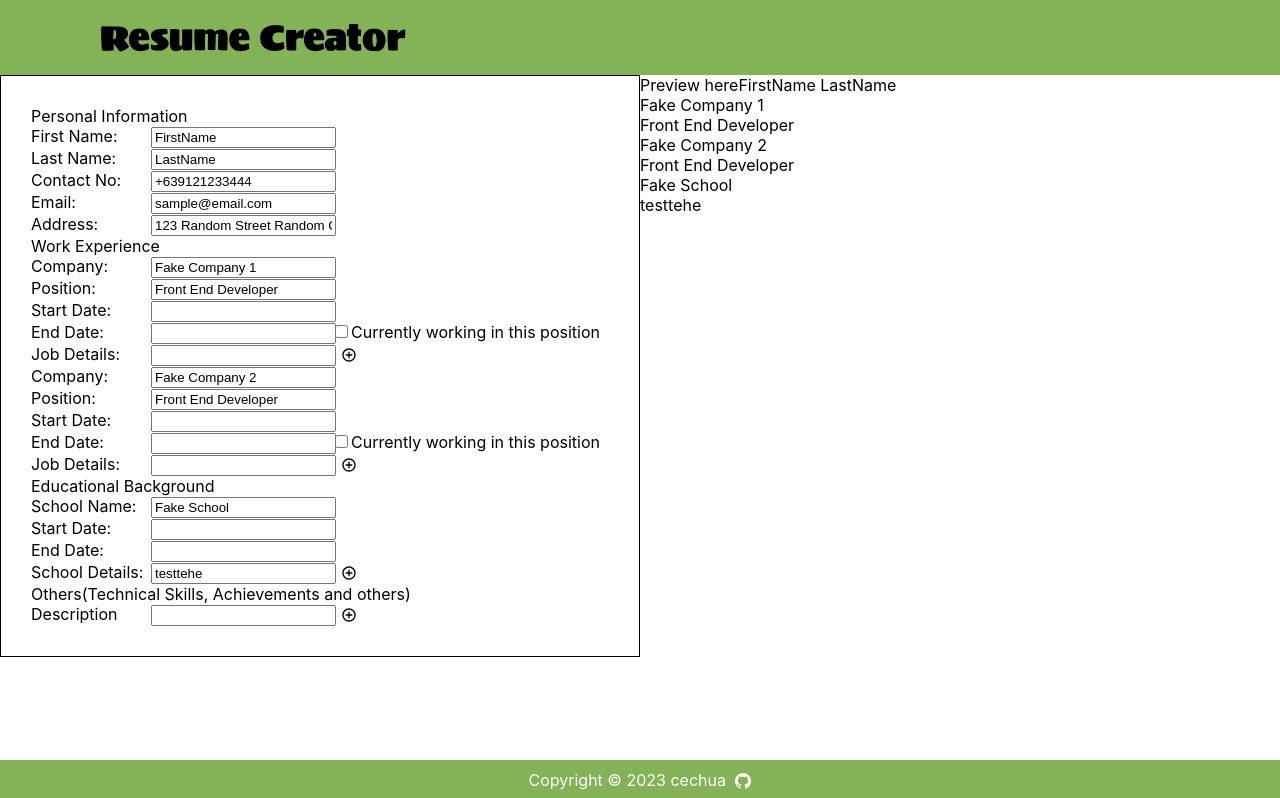
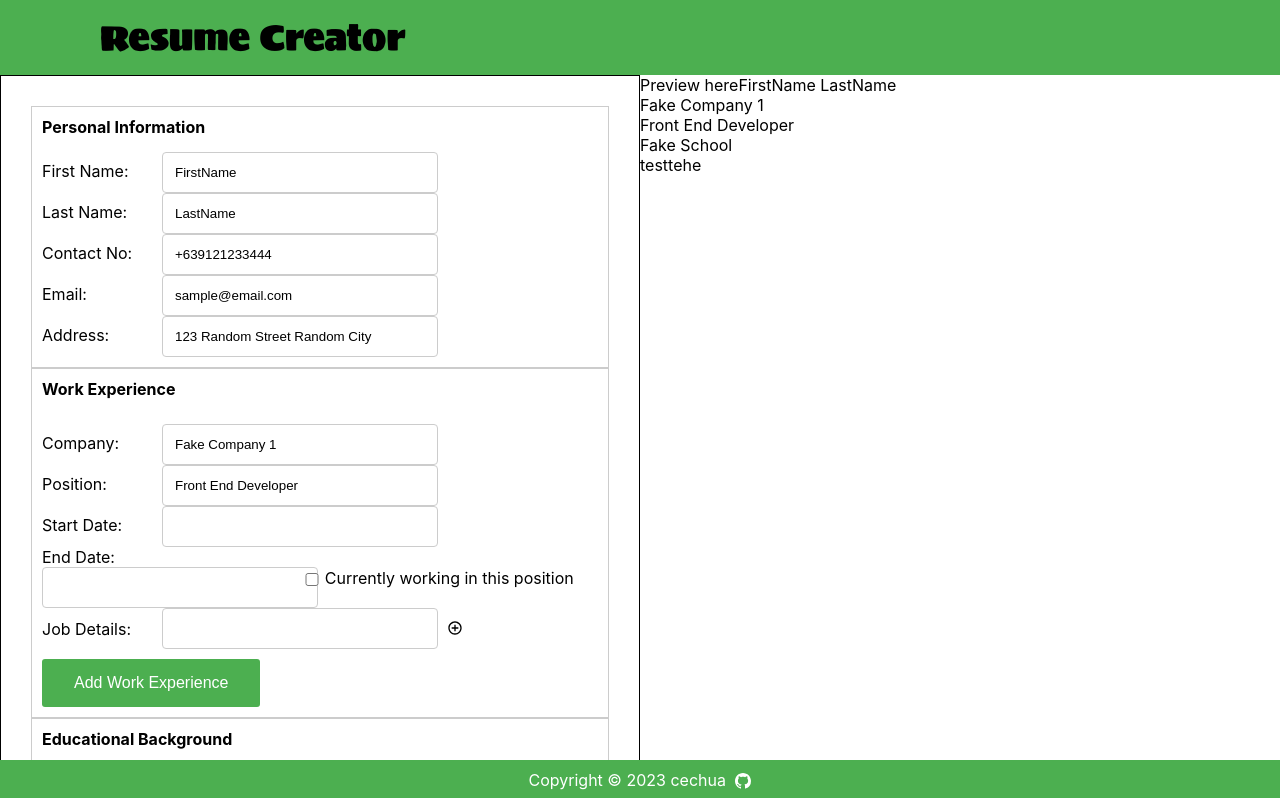
Before and after one commit to cechua/react-cv-application, a React (Create React App) app in the folder cv-project/: page / in a window 1280 px wide. Shown: the top 798 px of the page. Built offline with nearby package versions, Linux system fonts and the light colour scheme.

Commit message:
Completed Input fields with some basic stylings

```diff
--- a/cv-project/src/App.css
+++ b/cv-project/src/App.css
@@ -34,7 +34,7 @@
 }
 
 .header {
-  background-color: rgb(131, 179, 86);
+  background-color: #4caf50;
   height: 75px;
   display: flex;
   align-items: center;
@@ -50,7 +50,7 @@
   bottom: 0;
   width: 100%;
   height: 40px;
-  background-color: rgb(131, 179, 86);
+  background-color: #4caf50;
   color: white;
   display: flex;
   align-items: center;
@@ -75,6 +75,7 @@
   display: flex;
   flex-direction: column;
   padding: 30px;
+  margin-bottom: 40px;
 }
 
 .label {
@@ -85,6 +86,7 @@
 .job-details-container {
   display: flex;
   flex-direction: row;
+  align-items: center;
 }
 
 .job-details-input-container {
@@ -94,7 +96,7 @@
 .add-details-icon {
   position: relative;
   top: 3px;
-  left: 5px;
+  left: 9px;
 }
 
 .datePicker {
@@ -104,6 +106,7 @@
 .school-details-container {
   display: flex;
   flex-direction: row;
+  align-items: center;
 }
 
 .school-details-input-container {
@@ -114,9 +117,63 @@
 .other-details-container {
   display: flex;
   flex-direction: row;
+  align-items: center;
 }
 
 .other-details-input-container {
   display: flex;
   flex-direction: column;
 }
+
+input {
+  width: 250px;
+  padding: 12px;
+  border: 1px solid #ccc;
+  border-radius: 4px;
+}
+
+.category-label {
+  font-weight: 700;
+}
+.category-label-box {
+  margin-bottom: 15px;
+}
+.category-container {
+  border: 1px solid #ccc;
+  padding: 10px;
+}
+
+.end-date-checkbox {
+  width: 20px;
+  position: relative;
+  top: 2px;
+}
+
+.checkbox-container {
+  display: flex;
+  align-items: center;
+}
+
+.end-date-container {
+  display: grid;
+  grid-template-columns: 46% 64%;
+}
+.details-container {
+  padding: 10px 0px;
+}
+.details-container:not(:nth-child(2)) {
+  border-top: 1px solid #ccc;
+}
+
+.button-add {
+  background-color: #4caf50; /* Green */
+  border: none;
+  color: white;
+  padding: 15px 32px;
+  text-align: center;
+  text-decoration: none;
+  display: inline-block;
+  font-size: 16px;
+  border-radius: 3px;
+  cursor: pointer;
+}
--- a/cv-project/src/App.js
+++ b/cv-project/src/App.js
@@ -15,13 +15,6 @@ function App() {
     experience: [
       {
         company: "Fake Company 1",
-        position: "Front End Developer",
-        startDate: "",
-        endDate: "",
-        jobDetails: [""],
-      },
-      {
-        company: "Fake Company 2",
         position: "Front End Developer",
         startDate: "",
         endDate: "",
--- a/cv-project/src/components/inputComponent/InputContainer.js
+++ b/cv-project/src/components/inputComponent/InputContainer.js
@@ -13,7 +13,7 @@ const InputContainer = ({ previewValues, setPreviewValues }) => {
     educationBackground,
     others,
   } = previewValues;
-  //console.log(previewValues);
+
   const handleExperienceChanges = (field, index, value) => {
     let workExp = previewValues.experience;
     switch (field) {
@@ -56,6 +56,32 @@ const InputContainer = ({ previewValues, setPreviewValues }) => {
       default:
         break;
     }
+  };
+
+  const handleAddWorkExperience = () => {
+    let currentExperience = previewValues.experience;
+    currentExperience.push({
+      company: "",
+      position: "",
+      startDate: "",
+      endDate: "",
+      jobDetails: [""],
+    });
+    setPreviewValues({ ...previewValues, experience: currentExperience });
+  };
+
+  const handleAddEducation = () => {
+    let currentEducation = previewValues.educationBackground;
+    currentEducation.push({
+      school: "",
+      startYear: "",
+      endYear: "",
+      schoolDetails: [""],
+    });
+    setPreviewValues({
+      ...previewValues,
+      educationBackground: currentEducation,
+    });
   };
 
   const handleJobDetailChanges = (
@@ -110,7 +136,10 @@ const InputContainer = ({ previewValues, setPreviewValues }) => {
 
   return (
     <div className="input-container">
+      <div className="category-container personal-information-container">
+        <div className="category-label-box">
           <label className="category-label">Personal Information</label>
+        </div>
         <div>
           <label className="label">First Name: </label>
           <input
@@ -156,11 +185,13 @@ const InputContainer = ({ previewValues, setPreviewValues }) => {
             }
           />
         </div>
-      <div>
+      </div>
+      <div className="category-container">
+        <div className="category-label-box">
           <label className="category-label">Work Experience</label>
         </div>
         {experience?.map((exp, expIndex) => (
-        <div className="experience-container" key={expIndex}>
+          <div className="details-container" key={expIndex}>
             <div>
               <label className="label">Company: </label>
               <input
@@ -180,7 +211,6 @@ const InputContainer = ({ previewValues, setPreviewValues }) => {
               />
             </div>
             <div>
-            <div>
               <label className="label">Start Date: </label>
               <DatePicker
                 selected={exp.startDate}
@@ -191,6 +221,7 @@ const InputContainer = ({ previewValues, setPreviewValues }) => {
                 wrapperClassName="datePicker"
               />
             </div>
+            <div className="end-date-container">
               <div>
                 <label className="label">End Date: </label>
                 <DatePicker
@@ -202,6 +233,8 @@ const InputContainer = ({ previewValues, setPreviewValues }) => {
                   disabled={exp.endDate === "Present"}
                   wrapperClassName="datePicker"
                 />
+              </div>
+              <div className="checkbox-container">
                 <input
                   type="checkbox"
                   className="end-date-checkbox"
@@ -249,17 +282,29 @@ const InputContainer = ({ previewValues, setPreviewValues }) => {
             </div>
           </div>
         ))}
-      <div>
+        <button
+          className="button-add"
+          onClick={() => handleAddWorkExperience()}
+        >
+          Add Work Experience
+        </button>
+      </div>
+      <div className="category-container">
+        <div className="category-label-box">
           <label className="category-label">Educational Background</label>
         </div>
         {educationBackground?.map((education, educationIndex) => (
-        <div key={educationIndex}>
+          <div key={educationIndex} className="details-container">
             <div>
               <label className="label">School Name: </label>
               <input
                 value={education.school || ""}
                 onChange={(e) =>
-                handleEducationChanges("school", educationIndex, e.target.value)
+                  handleEducationChanges(
+                    "school",
+                    educationIndex,
+                    e.target.value
+                  )
                 }
               />
             </div>
@@ -320,19 +365,26 @@ const InputContainer = ({ previewValues, setPreviewValues }) => {
             </div>
           </div>
         ))}
-      <div>
+        <button className="button-add" onClick={() => handleAddEducation()}>
+          Add Education
+        </button>
+      </div>
+      <div className="category-container">
+        <div className="category-label-box">
           <label className="category-label">
             Others(Technical Skills, Achievements and others)
           </label>
         </div>
         <div className="other-details-container">
-        <label className="label">Description</label>
+          <label className="label">Descriptions</label>
           <div className="other-details-input-container">
             {others?.map((detail, key) => (
               <div className="other-details-input-box">
                 <input
                   value={detail || ""}
-                onChange={(e) => handleOtherDetailChanges(key, e.target.value)}
+                  onChange={(e) =>
+                    handleOtherDetailChanges(key, e.target.value)
+                  }
                   key={key}
                 />
                 {others.length - 1 === key && (
@@ -348,6 +400,7 @@ const InputContainer = ({ previewValues, setPreviewValues }) => {
           </div>
         </div>
       </div>
+    </div>
   );
 };
 
```
Lines whose indentation alone changed are shown as unchanged.
